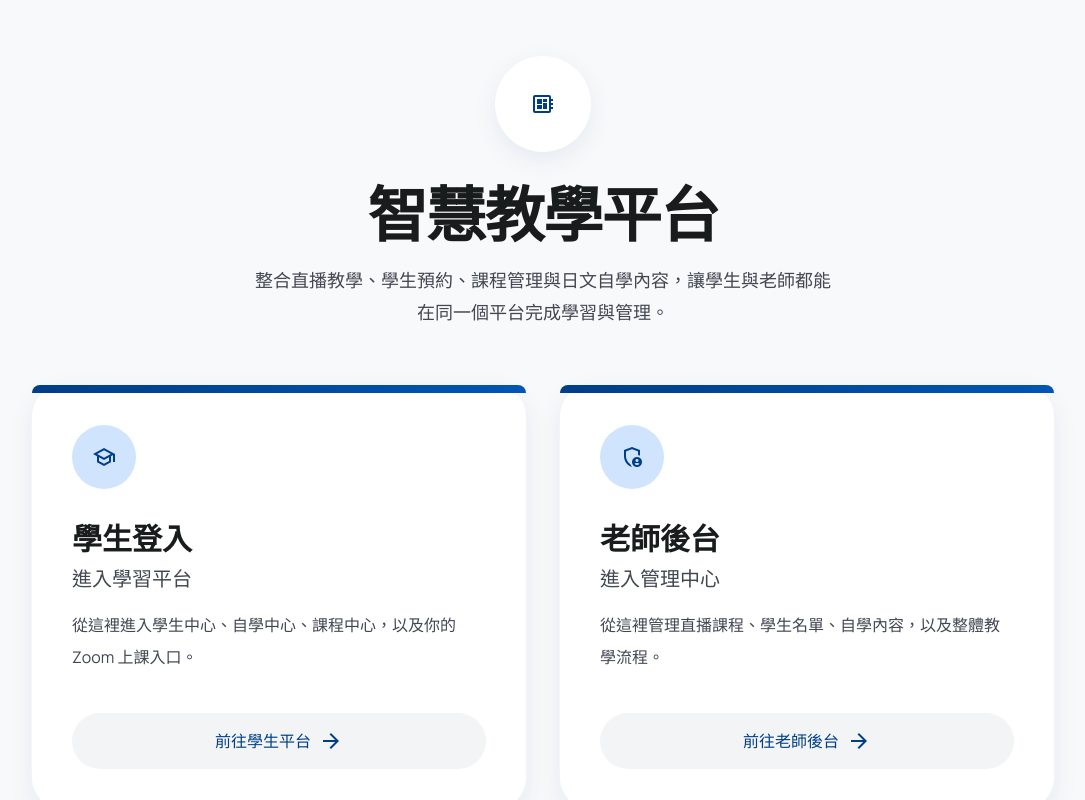
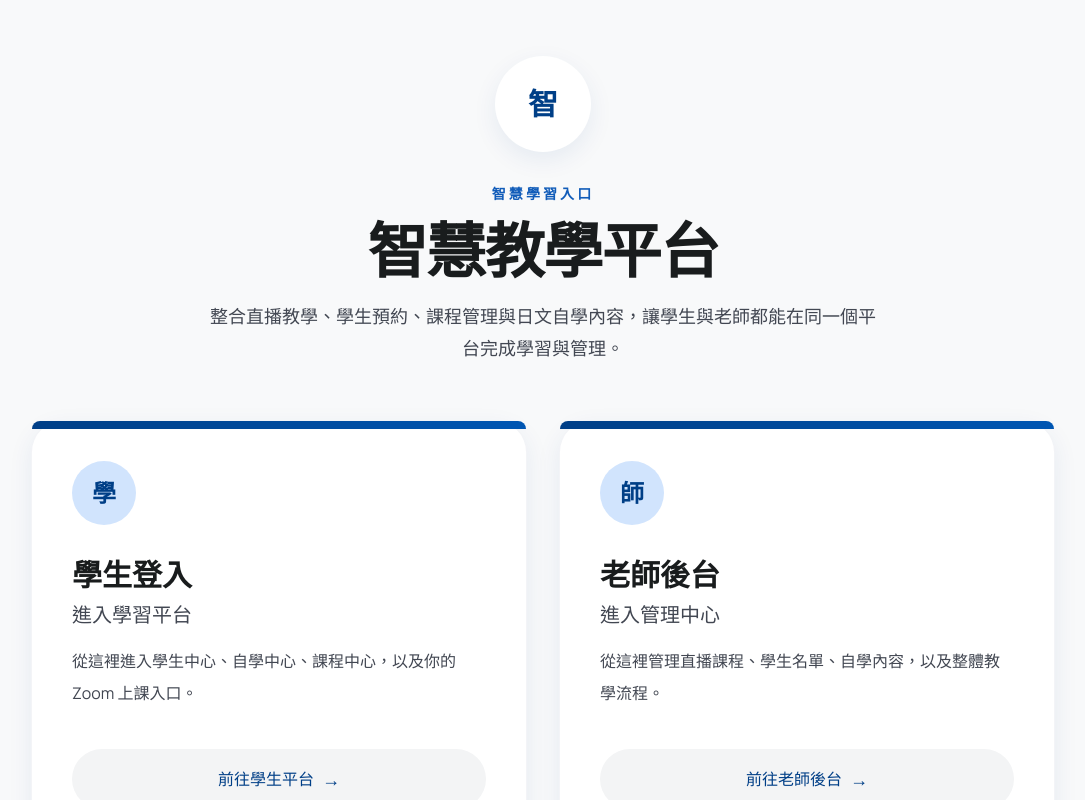
Before and after one commit to crazy8156/zoomautoweb, a Next.js app: page / in a window 1280 px wide. Shown: the top 800 px of the page, without its empty margins (97-1182 px from the left). Built offline with nearby package versions, Linux system fonts and the light colour scheme.

Commit message:
Fix homepage copy and remove icon ligatures

```diff
--- a/app/page.tsx
+++ b/app/page.tsx
@@ -6,14 +6,15 @@ export default function HomePage() {
       <div className='pointer-events-none absolute inset-0 -z-10 bg-[linear-gradient(to_right,rgba(0,63,135,0.05)_1px,transparent_1px),linear-gradient(to_bottom,rgba(0,63,135,0.05)_1px,transparent_1px)] bg-[size:40px_40px]' />
 
       <section className='mx-auto flex min-h-screen max-w-7xl flex-col items-center justify-center px-6 py-14'>
-        <div className='max-w-2xl text-center'>
-          <div className='mx-auto inline-flex h-24 w-24 items-center justify-center rounded-full bg-white shadow-[0_8px_24px_rgba(0,63,135,0.08)]'>
-            <span className='material-symbols-outlined fill text-5xl text-[#003f87]'>developer_board</span>
+        <div className='max-w-3xl text-center'>
+          <div className='mx-auto inline-flex h-24 w-24 items-center justify-center rounded-full bg-white text-3xl font-black text-[#003f87] shadow-[0_8px_24px_rgba(0,63,135,0.08)]'>
+            智
           </div>
-          <h1 className='mt-8 font-["Plus_Jakarta_Sans"] text-5xl font-extrabold tracking-tight text-[#191c1d] md:text-6xl'>
+          <p className='mt-8 text-sm font-black uppercase tracking-[0.22em] text-[#115cb9]'>智慧學習入口</p>
+          <h1 className='mt-4 font-["Plus_Jakarta_Sans"] text-5xl font-extrabold tracking-tight text-[#191c1d] md:text-6xl'>
             智慧教學平台
           </h1>
-          <p className='mx-auto mt-5 max-w-xl text-lg leading-8 text-[#424752]'>
+          <p className='mx-auto mt-5 max-w-2xl text-lg leading-8 text-[#424752]'>
             整合直播教學、學生預約、課程管理與日文自學內容，讓學生與老師都能在同一個平台完成學習與管理。
           </p>
         </div>
@@ -25,8 +26,8 @@ export default function HomePage() {
           >
             <div className='absolute left-0 top-0 h-2 w-full rounded-t-[2rem] bg-gradient-to-r from-[#003f87] to-[#0056b3]' />
             <div className='flex h-full flex-col'>
-              <div className='mb-8 flex h-16 w-16 items-center justify-center rounded-full bg-[#d1e4fd]'>
-                <span className='material-symbols-outlined fill text-3xl text-[#003f87]'>school</span>
+              <div className='mb-8 flex h-16 w-16 items-center justify-center rounded-full bg-[#d1e4fd] text-2xl font-black text-[#003f87]'>
+                學
               </div>
               <h2 className='font-["Plus_Jakarta_Sans"] text-3xl font-bold text-[#191c1d]'>
                 學生登入
@@ -38,7 +39,7 @@ export default function HomePage() {
               <div className='mt-10'>
                 <span className='inline-flex w-full items-center justify-center rounded-full bg-[#f3f4f5] px-6 py-4 font-medium text-[#003f87] transition-colors group-hover:bg-[#003f87] group-hover:text-white'>
                   前往學生平台
-                  <span className='material-symbols-outlined ml-2 text-xl'>arrow_forward</span>
+                  <span className='ml-2 text-lg'>→</span>
                 </span>
               </div>
             </div>
@@ -50,8 +51,8 @@ export default function HomePage() {
           >
             <div className='absolute left-0 top-0 h-2 w-full rounded-t-[2rem] bg-gradient-to-r from-[#003f87] to-[#0056b3]' />
             <div className='flex h-full flex-col'>
-              <div className='mb-8 flex h-16 w-16 items-center justify-center rounded-full bg-[#d1e4fd]'>
-                <span className='material-symbols-outlined fill text-3xl text-[#003f87]'>admin_panel_settings</span>
+              <div className='mb-8 flex h-16 w-16 items-center justify-center rounded-full bg-[#d1e4fd] text-2xl font-black text-[#003f87]'>
+                師
               </div>
               <h2 className='font-["Plus_Jakarta_Sans"] text-3xl font-bold text-[#191c1d]'>
                 老師後台
@@ -63,7 +64,7 @@ export default function HomePage() {
               <div className='mt-10'>
                 <span className='inline-flex w-full items-center justify-center rounded-full bg-[#f3f4f5] px-6 py-4 font-medium text-[#003f87] transition-colors group-hover:bg-[#003f87] group-hover:text-white'>
                   前往老師後台
-                  <span className='material-symbols-outlined ml-2 text-xl'>arrow_forward</span>
+                  <span className='ml-2 text-lg'>→</span>
                 </span>
               </div>
             </div>
@@ -72,8 +73,8 @@ export default function HomePage() {
 
         <div className='mt-16 text-center'>
           <div className='inline-flex items-center text-sm text-[#424752] transition-colors hover:text-[#003f87]'>
-            <span className='material-symbols-outlined mr-2 text-lg'>help_outline</span>
-            若你是第一次使用，請先從學生登入建立或啟用帳號。
+            <span className='mr-2 text-base'>•</span>
+            如果是第一次使用，請先從學生登入入口建立或登入會員帳號。
           </div>
         </div>
       </section>
```
